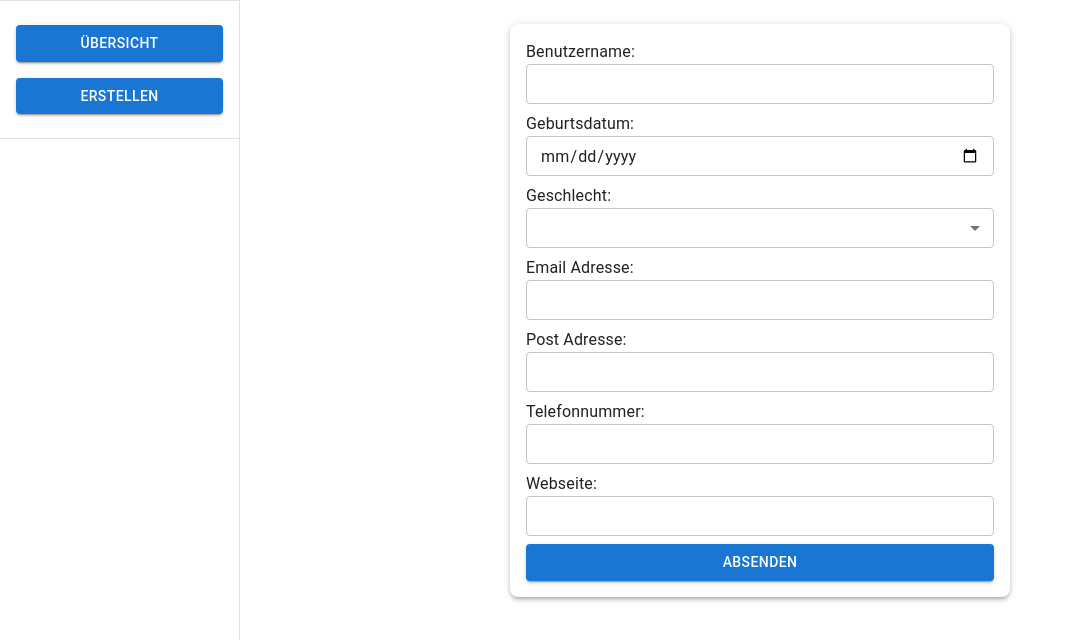
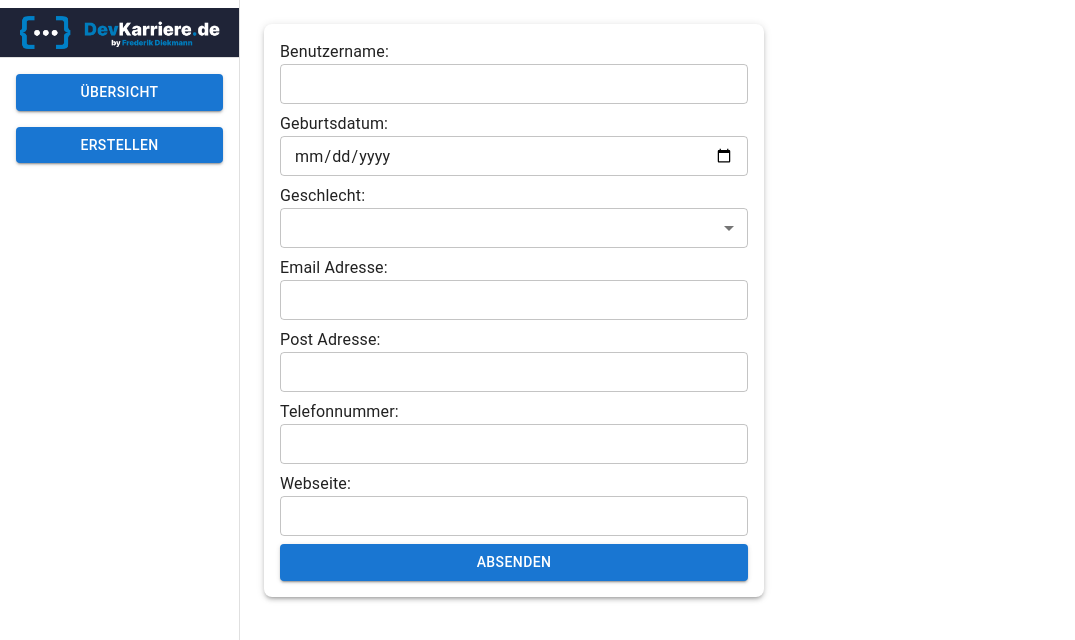
Before and after one commit to andre-herter/user-app, a React (Vite) app: page /create in a window 1280 px wide. Shown: the top 640 px of the page, without its empty margins (0-1075 px from the left). Built offline with nearby package versions, Linux system fonts and the light colour scheme.

Commit message:
Add sidebar, overview page, createUser form, and userCard component

```diff
--- a/package.json
+++ b/package.json
@@ -12,6 +12,11 @@
   "dependencies": {
     "@emotion/react": "^11.14.0",
     "@emotion/styled": "^11.14.0",
+    "@fortawesome/fontawesome-svg-core": "^6.7.2",
+    "@fortawesome/free-brands-svg-icons": "^6.7.2",
+    "@fortawesome/free-regular-svg-icons": "^6.7.2",
+    "@fortawesome/free-solid-svg-icons": "^6.7.2",
+    "@fortawesome/react-fontawesome": "^0.2.2",
     "@mui/icons-material": "^7.1.1",
     "@mui/material": "^7.1.1",
     "react": "^19.1.0",
--- /dev/null
+++ b/src/components/dateInput/DateInput.tsx
@@ -0,0 +1,22 @@
+import { TextField } from "@mui/material";
+import type { ChangeEventHandler } from "react";
+
+type DateInputProps = {
+  value: string;
+  onChange: ChangeEventHandler<HTMLInputElement>;
+};
+
+function DateInput({ value, onChange }: DateInputProps) {
+  return (
+    <TextField
+      value={value}
+      onChange={onChange}
+      size="small"
+      fullWidth
+      type="date"
+      variant="outlined"
+    />
+  );
+}
+
+export default DateInput;
--- /dev/null
+++ b/src/components/selectInput/SelectInput.tsx
@@ -0,0 +1,23 @@
+import { Select, MenuItem, type SelectChangeEvent } from "@mui/material";
+
+type SelectInputProps = {
+  value: string;
+  onChange: (event: SelectChangeEvent) => void;
+};
+
+function SelectInput({ value, onChange }: SelectInputProps) {
+  return (
+    <Select
+      labelId="demo-simple-select-label"
+      id="gender-select"
+      size="small"
+      value={value}
+      onChange={onChange}
+    >
+      <MenuItem value="männlich">Männlich</MenuItem>
+      <MenuItem value="weiblich">Weiblich</MenuItem>
+    </Select>
+  );
+}
+
+export default SelectInput;
--- a/src/components/sidebar/Sidebar.tsx
+++ b/src/components/sidebar/Sidebar.tsx
@@ -2,9 +2,9 @@ import Box from "@mui/material/Box";
 import Drawer from "@mui/material/Drawer";
 import CssBaseline from "@mui/material/CssBaseline";
 import List from "@mui/material/List";
-import Divider from "@mui/material/Divider";
 import Button from "../button/Button";
 import { Outlet } from "react-router-dom";
+import { Divider, ListItem } from "@mui/material";
 
 const drawerWidth = 240;
 
@@ -25,12 +25,17 @@ function Sidebar() {
         variant="permanent"
         anchor="left"
       >
-        <Divider />
         <List>
+          <ListItem
+            sx={{ justifyContent: "center", backgroundColor: "#1f2437" }}
+          >
+            <img src="/logo.png" alt="Logo" width={200} />
+          </ListItem>
+
+          <Divider />
           <Button to="/overview" text={"Übersicht"} />
           <Button to="/create" text={"Erstellen"} />
         </List>
-        <Divider />
       </Drawer>
       <Box
         component="main"
--- /dev/null
+++ b/src/components/textInput/TextInput.tsx
@@ -0,0 +1,22 @@
+import { TextField } from "@mui/material";
+import type { ChangeEventHandler } from "react";
+
+type TextInputProps = {
+  value: string;
+  onChange: ChangeEventHandler<HTMLInputElement>;
+};
+
+function TextInput({ value, onChange }: TextInputProps) {
+  return (
+    <TextField
+      value={value}
+      onChange={onChange}
+      size="small"
+      fullWidth
+      type="text"
+      variant="outlined"
+    />
+  );
+}
+
+export default TextInput;
--- /dev/null
+++ b/src/components/usercard/UserCard.tsx
@@ -0,0 +1,104 @@
+import { FontAwesomeIcon } from "@fortawesome/react-fontawesome";
+import {
+  faAddressCard,
+  faCakeCandles,
+  faEnvelope,
+  faGlobe,
+  faPhone,
+  faVenusMars,
+} from "@fortawesome/free-solid-svg-icons";
+import { Link } from "react-router-dom";
+import EditIcon from "@mui/icons-material/Edit";
+import DeleteIcon from "@mui/icons-material/Delete";
+import {
+  Box,
+  Card,
+  CardContent,
+  CardMedia,
+  IconButton,
+  Typography,
+  useMediaQuery,
+  useTheme,
+} from "@mui/material";
+
+function InfoItem({ icon, text }: any) {
+  return (
+    <Box display="flex" alignItems="center" gap={1} color="text.secondary">
+      <FontAwesomeIcon icon={icon} size="sm" />
+      <Typography variant="body2">{text}</Typography>
+    </Box>
+  );
+}
+
+function UserCard() {
+  const theme = useTheme();
+  const isSmallScreen = useMediaQuery(theme.breakpoints.down("sm"));
+
+  return (
+    <Card
+      sx={{
+        display: "flex",
+        flexDirection: isSmallScreen ? "column" : "row",
+        width: "100%",
+        maxWidth: 600,
+        height: isSmallScreen ? "auto" : 200,
+        position: "relative",
+      }}
+    >
+      <CardMedia
+        component="img"
+        sx={{
+          width: isSmallScreen ? "100%" : 200,
+          height: isSmallScreen ? 200 : "100%",
+          objectFit: "cover",
+        }}
+        image="https://randomuser.me/api/portraits/men/75.jpg"
+        alt="Profilbild"
+      />
+
+      <CardContent
+        sx={{
+          width: "100%",
+          pt: isSmallScreen ? 1 : 2,
+          display: "flex",
+          flexDirection: "column",
+          justifyContent: "space-between",
+        }}
+      >
+        <Box display="flex" justifyContent="flex-end">
+          <IconButton component={Link} to="/edit/1" color="default">
+            <EditIcon />
+          </IconButton>
+          <IconButton color="error">
+            <DeleteIcon />
+          </IconButton>
+        </Box>
+
+        <Typography variant="h5" gutterBottom>
+          Max Mustermann
+        </Typography>
+
+        <Box
+          display="flex"
+          flexDirection={isSmallScreen ? "column" : "row"}
+          gap={2}
+          flexWrap="wrap"
+        >
+          <Box display="flex" flexDirection="column" gap={1} flex={1}>
+            <InfoItem icon={faCakeCandles} text="13.02.1855" />
+            <InfoItem icon={faAddressCard} text="Musterstraße 12" />
+            <InfoItem icon={faVenusMars} text="Männlich" />
+          </Box>
+
+          <Box display="flex" flexDirection="column" gap={1} flex={1}>
+            <InfoItem icon={faPhone} text="017641452" />
+            <InfoItem icon={faEnvelope} text="test@test.de" />
+            <InfoItem icon={faGlobe} text="www.andre.de" />
+          </Box>
+        </Box>
+      </CardContent>
+    </Card>
+  );
+}
+
+export default UserCard;
--- /dev/null
+++ b/src/hooks/useFormInput.ts
@@ -0,0 +1,17 @@
+import { useState, type ChangeEvent } from "react";
+
+export function useFormInput(value: string) {
+  const [inputValue, setInputValue] = useState(value);
+
+  function handleInputChangeEvent(
+    event: ChangeEvent<HTMLInputElement | HTMLSelectElement>
+  ) {
+    console.log(event.target.value);
+
+    setInputValue(event.target.value);
+  }
+  return {
+    value: inputValue,
+    handleInputChangeEvent,
+  };
+}
--- a/src/routes/create/Create.tsx
+++ b/src/routes/create/Create.tsx
@@ -1,16 +1,22 @@
-import {
-  Box,
-  Typography,
-  TextField,
-  Select,
-  MenuItem,
-  Button,
-  CssBaseline,
-} from "@mui/material";
+import { Box, Typography, Button, CssBaseline } from "@mui/material";
+import { useFormInput } from "../../hooks/useFormInput";
+import TextInput from "../../components/textInput/TextInput";
+import DateInput from "../../components/dateInput/DateInput";
+import SelectInput from "../../components/selectInput/SelectInput";
 
 function Create() {
+  const userNameProps = useFormInput("");
+  const dobProps = useFormInput("");
+  const genderProps = useFormInput("");
+  const emailProps = useFormInput("");
+  const addressProps = useFormInput("");
+  const telephoneProps = useFormInput("");
+  const websiteProps = useFormInput("");
+
+  // justifyContent={"center"}
+
   return (
-    <Box display="flex" justifyContent={"center"}>
+    <Box display="flex">
       <CssBaseline />
       <Box
         display="flex"
@@ -25,43 +31,61 @@ function Create() {
       >
         <Box display="flex" flexDirection="column">
           <Typography>Benutzername:</Typography>
-          <TextField size="small" fullWidth type="text" variant="outlined" />
+          <TextInput
+            value={userNameProps.value}
+            onChange={userNameProps.handleInputChangeEvent}
+          />
         </Box>
 
         <Box display="flex" flexDirection="column">
           <Typography>Geburtsdatum:</Typography>
-          <TextField size="small" fullWidth type="date" variant="outlined" />
+          <DateInput
+            value={dobProps.value}
+            onChange={dobProps.handleInputChangeEvent}
+          />
         </Box>
 
         <Box display="flex" flexDirection="column">
           <Typography>Geschlecht:</Typography>
-          <Select size="small" defaultValue="" fullWidth>
-            <MenuItem value="männlich">Männlich</MenuItem>
-            <MenuItem value="weiblich">Weiblich</MenuItem>
-          </Select>
+          <SelectInput
+            value={genderProps.value}
+            onChange={genderProps.handleInputChangeEvent}
+          />
         </Box>
 
         <Box display="flex" flexDirection="column">
           <Typography>Email Adresse:</Typography>
-          <TextField size="small" fullWidth type="email" variant="outlined" />
+          <TextInput
+            value={emailProps.value}
+            onChange={emailProps.handleInputChangeEvent}
+          />
         </Box>
 
         <Box display="flex" flexDirection="column">
           <Typography>Post Adresse:</Typography>
-          <TextField size="small" fullWidth type="text" variant="outlined" />
+          <TextInput
+            value={addressProps.value}
+            onChange={addressProps.handleInputChangeEvent}
+          />
         </Box>
 
         <Box display="flex" flexDirection="column">
           <Typography>Telefonnummer:</Typography>
-          <TextField size="small" fullWidth type="tel" variant="outlined" />
+          <TextInput
+            value={telephoneProps.value}
+            onChange={telephoneProps.handleInputChangeEvent}
+          />
         </Box>
 
         <Box display="flex" flexDirection="column">
           <Typography>Webseite:</Typography>
-          <TextField size="small" fullWidth type="text" variant="outlined" />
+          <TextInput
+            value={websiteProps.value}
+            onChange={websiteProps.handleInputChangeEvent}
+          />
         </Box>
 
-        <Button variant="contained" color="primary">
+        <Button type="submit" variant="contained" color="primary">
           Absenden
         </Button>
       </Box>
--- a/src/routes/overview/Overview.tsx
+++ b/src/routes/overview/Overview.tsx
@@ -1,56 +1,7 @@
-import { IconButton } from "@mui/material";
-import DeleteIcon from "@mui/icons-material/Delete";
-import Card from "@mui/material/Card";
-import CardActions from "@mui/material/CardActions";
-import CardContent from "@mui/material/CardContent";
-import CardMedia from "@mui/material/CardMedia";
-import Typography from "@mui/material/Typography";
-import EditIcon from "@mui/icons-material/Edit";
-import { Link } from "react-router-dom";
+import UserCard from "../../components/usercard/UserCard";
 
 function Overview() {
-  return (
-    <Card sx={{ maxWidth: 345 }}>
-      <CardActions
-        sx={{
-          display: "flex",
-          flexDirection: "row",
-          justifyContent: "space-between",
-        }}
-      >
-        <IconButton
-          component={Link}
-          to="/edit/1"
-          color="error"
-          aria-label="delete"
-        >
-          <EditIcon to="/overview" />
-        </IconButton>
-        <IconButton color="error" aria-label="edit">
-          <DeleteIcon />
-        </IconButton>
-      </CardActions>
-      <CardMedia sx={{ height: 140 }} image="" title="" />
-
-      <CardContent>
-        <Typography gutterBottom variant="h5" component="div">
-          Personeninformation
-        </Typography>
-        <Typography variant="body2" sx={{ color: "text.secondary" }}>
-          <strong>Name:</strong> Max Mustermann
-        </Typography>
-        <Typography variant="body2" sx={{ color: "text.secondary" }}>
-          <strong>Geburtsdatum:</strong> 01.01.1990
-        </Typography>
-        <Typography variant="body2" sx={{ color: "text.secondary" }}>
-          <strong>Geschlecht:</strong> Männlich
-        </Typography>
-        <Typography variant="body2" sx={{ color: "text.secondary" }}>
-          <strong>Adresse:</strong> Musterstraße 12, 12345 Musterstadt
-        </Typography>
-      </CardContent>
-    </Card>
-  );
+  return <UserCard />;
 }
 
 export default Overview;
```
Also changed, not shown: public/logo.png (added), 1 other file (tests, documents, lock files or other folders).
